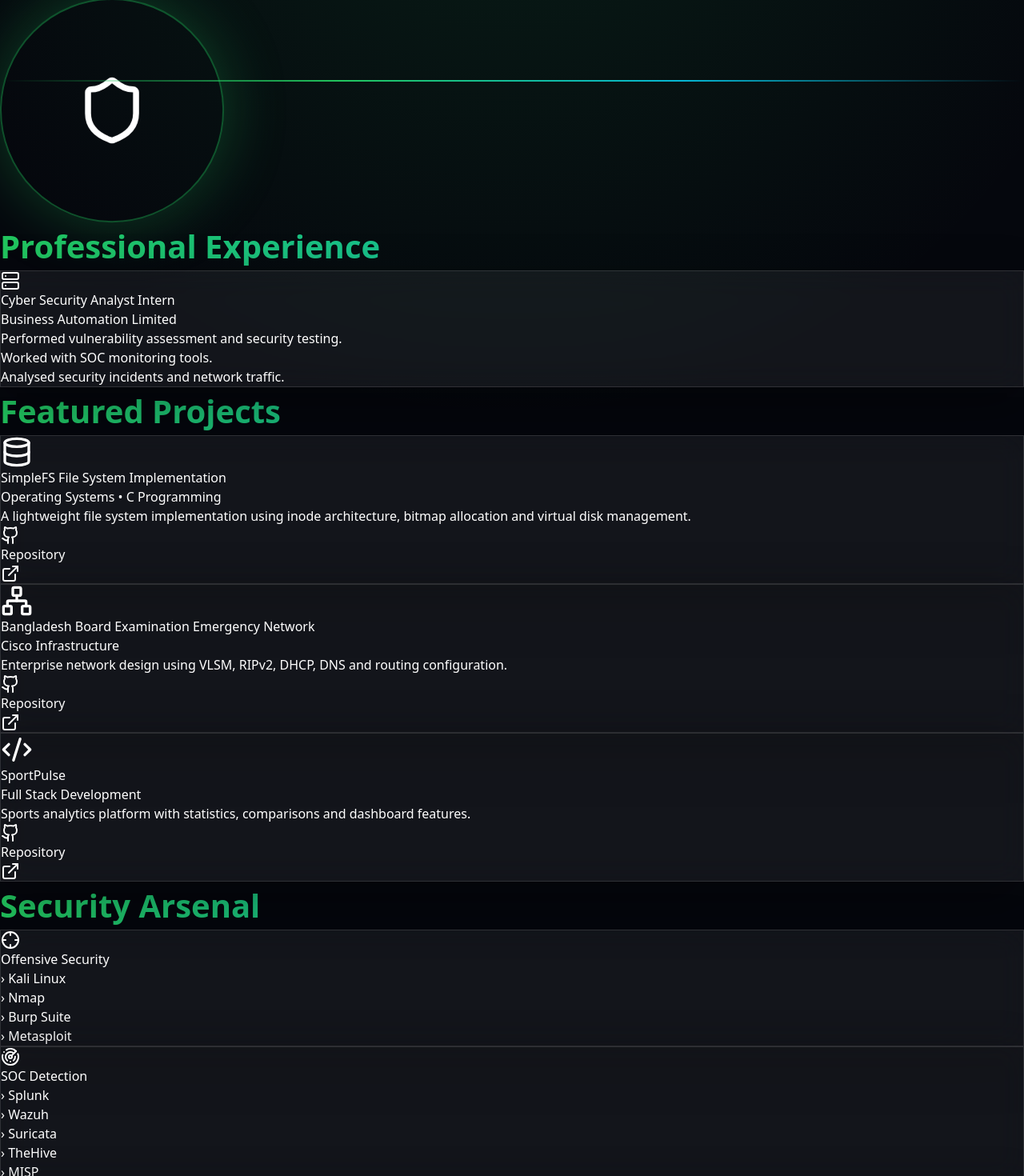
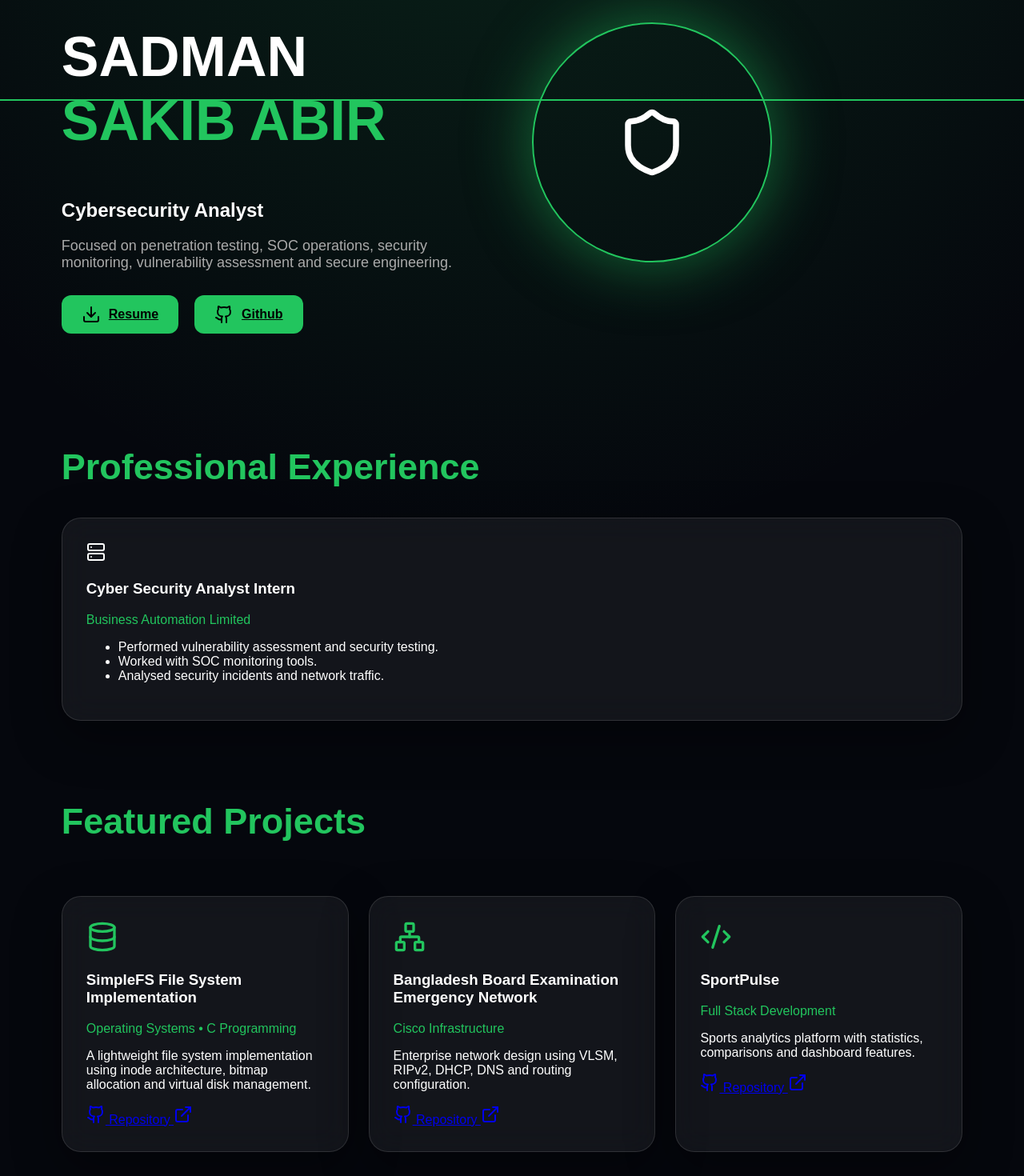
Before and after one commit to sadmanthebatman/My-Portfolio, a Next.js app: page / in a window 1280 px wide. Shown: the part 268-1738 px from the top of the page at 80% size. Built offline with nearby package versions, Linux system fonts and the light colour scheme.

Commit message:
globals.css

```diff
--- a/app/globals.css
+++ b/app/globals.css
@@ -1,292 +1,297 @@
-/* Sadman Sakib Abir Portfolio - Fixed globals.css */
-
-/* Do NOT use @import "tailwindcss"; unless Tailwind CSS v4 is installed.
-   This version works with standard Next.js + Tailwind setups. */
-
-@tailwind base;
-@tailwind components;
-@tailwind utilities;
+/* Deployment safe globals.css
+   No @import "tailwindcss"
+   No Tailwind dependency required
+*/
 
 
-html {
-  scroll-behavior: smooth;
-}
-
-body {
-  margin: 0;
-  background:
-    radial-gradient(
-      circle at top,
-      rgba(34,197,94,0.12),
-      transparent 35%
-    ),
-    #05070d;
-
-  color: white;
-  overflow-x: hidden;
+*{
+box-sizing:border-box;
 }
 
 
-/* Glass components */
-
-.glass {
-
-  background:
-    rgba(255,255,255,0.06);
-
-  border:
-    1px solid rgba(255,255,255,0.12);
-
-  backdrop-filter:
-    blur(18px);
-
-  -webkit-backdrop-filter:
-    blur(18px);
-
-  box-shadow:
-    0 20px 60px rgba(0,0,0,0.35);
-
+html{
+scroll-behavior:smooth;
 }
 
 
-.glass-card {
+body{
 
-  background:
-    rgba(255,255,255,0.05);
+margin:0;
 
-  border:
-    1px solid rgba(255,255,255,0.1);
+background:
+radial-gradient(circle at top,
+rgba(34,197,94,.15),
+transparent 35%),
+#05070d;
 
-  backdrop-filter:
-    blur(20px);
+color:white;
 
-}
-
-
-/* Buttons */
-
-.btn {
-
-  display:flex;
-  align-items:center;
-  gap:8px;
-
-  padding:12px 24px;
-
-  border-radius:12px;
-
-  background:#22c55e;
-
-  color:#000;
-
-  font-weight:700;
-
-  transition:.3s;
-
-}
-
-.btn:hover {
-
-  transform:translateY(-3px);
-
-  box-shadow:
-    0 0 30px rgba(34,197,94,.4);
-
-}
-
-
-/* Section titles */
-
-.section-title {
-
-  font-size:2.5rem;
-
-  font-weight:900;
-
-  background:
-    linear-gradient(
-      90deg,
-      #22c55e,
-      #06b6d4
-    );
-
-  -webkit-background-clip:text;
-
-  color:transparent;
+font-family:Arial, sans-serif;
 
 }
 
 
 
-/* Cyber scanner */
+.portfolio{
 
-.cyber-scan {
+padding:40px 6%;
 
-  position:fixed;
-
-  top:0;
-  left:0;
-
-  width:100%;
-  height:2px;
-
-  background:
-    linear-gradient(
-      90deg,
-      transparent,
-      #22c55e,
-      #06b6d4,
-      transparent
-    );
-
-  animation:
-    scan 8s linear infinite;
-
-  z-index:100;
-
-}
-
-
-@keyframes scan {
-
-  from {
-    transform:translateY(-100vh);
-  }
-
-  to {
-    transform:translateY(100vh);
-  }
+overflow:hidden;
 
 }
 
 
 
-/* HUD */
+.glass{
 
-.hud-core {
+background:
+rgba(255,255,255,.06);
 
-  width:280px;
+border:
+1px solid rgba(255,255,255,.12);
 
-  height:280px;
+backdrop-filter:blur(18px);
 
-  border-radius:50%;
+border-radius:24px;
 
-  border:
-    2px solid rgba(34,197,94,.4);
-
-  display:flex;
-
-  align-items:center;
-
-  justify-content:center;
-
-  box-shadow:
-    0 0 80px rgba(34,197,94,.3);
-
-  animation:
-    pulse 3s infinite;
-
-}
-
-
-@keyframes pulse {
-
-  50% {
-
-    transform:
-      scale(1.05);
-
-  }
+box-shadow:
+0 20px 60px rgba(0,0,0,.4);
 
 }
 
 
 
-/* Rotating elements */
+.navbar{
 
-.slow-rotate {
+display:flex;
 
- animation:
- rotateSlow 25s linear infinite;
+justify-content:space-between;
 
-}
+padding:20px;
 
-
-.reverse-rotate {
-
- animation:
- rotateReverse 18s linear infinite;
-
-}
-
-
-@keyframes rotateSlow {
-
- from {
- transform:rotate(0deg);
- }
-
- to {
- transform:rotate(360deg);
- }
-
-}
-
-
-@keyframes rotateReverse {
-
- from {
- transform:rotate(360deg);
- }
-
- to {
- transform:rotate(0deg);
- }
+margin-bottom:60px;
 
 }
 
 
 
-/* Floating */
+.logo{
 
-.cyber-float {
+display:flex;
 
- animation:
- float 5s ease-in-out infinite;
+align-items:center;
 
-}
+gap:10px;
 
-
-@keyframes float {
-
- 50% {
-
- transform:
- translateY(-15px);
-
- }
+font-weight:900;
 
 }
 
 
 
-/* Scrollbar */
+.online,.green{
 
-::-webkit-scrollbar {
-
- width:8px;
+color:#22c55e;
 
 }
 
 
-::-webkit-scrollbar-thumb {
 
- background:
- linear-gradient(
- #22c55e,
- #06b6d4
- );
+.hero{
 
- border-radius:20px;
+display:grid;
+
+grid-template-columns:1fr 1fr;
+
+gap:50px;
+
+min-height:70vh;
+
+align-items:center;
 
 }
+
+
+
+h1{
+
+font-size:70px;
+
+font-weight:900;
+
+}
+
+
+
+h1 span{
+
+color:#22c55e;
+
+}
+
+
+
+.desc{
+
+color:#aaa;
+
+font-size:18px;
+
+max-width:600px;
+
+}
+
+
+
+.buttons{
+
+display:flex;
+
+gap:20px;
+
+margin-top:30px;
+
+}
+
+
+
+.btn{
+
+display:flex;
+
+gap:10px;
+
+align-items:center;
+
+padding:12px 25px;
+
+background:#22c55e;
+
+color:black;
+
+border-radius:12px;
+
+font-weight:bold;
+
+}
+
+
+
+.hud-core{
+
+width:300px;
+
+height:300px;
+
+border-radius:50%;
+
+border:2px solid #22c55e;
+
+display:flex;
+
+align-items:center;
+
+justify-content:center;
+
+box-shadow:0 0 80px rgba(34,197,94,.5);
+
+animation:pulse 3s infinite;
+
+}
+
+
+
+@keyframes pulse{
+
+50%{
+transform:scale(1.05);
+}
+
+}
+
+
+
+.section-title{
+
+font-size:45px;
+
+margin-top:100px;
+
+color:#22c55e;
+
+}
+
+
+
+.card{
+
+padding:30px;
+
+margin-top:30px;
+
+}
+
+
+
+.grid{
+
+display:grid;
+
+grid-template-columns:repeat(auto-fit,minmax(260px,1fr));
+
+gap:25px;
+
+}
+
+
+
+.cyber-scan{
+
+position:fixed;
+
+top:0;
+
+left:0;
+
+width:100%;
+
+height:2px;
+
+background:#22c55e;
+
+animation:scan 8s linear infinite;
+
+z-index:100;
+
+}
+
+
+@keyframes scan{
+
+from{
+transform:translateY(-100vh);
+}
+
+to{
+transform:translateY(100vh);
+}
+
+}
+
+
+
+@media(max-width:800px){
+
+.hero{
+
+grid-template-columns:1fr;
+
+}
+
+h1{
+
+font-size:45px;
+
+}
+
+}
```
